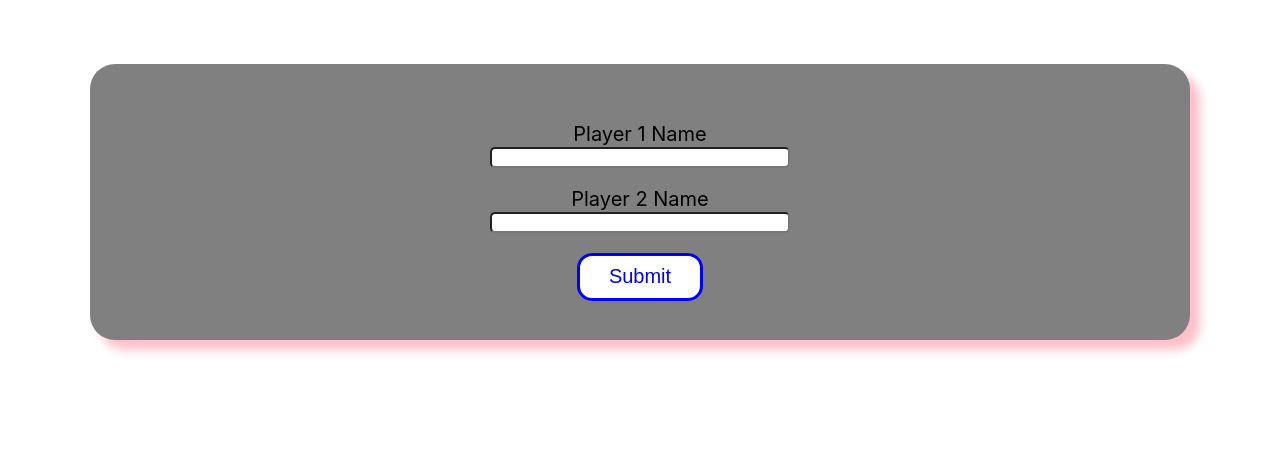
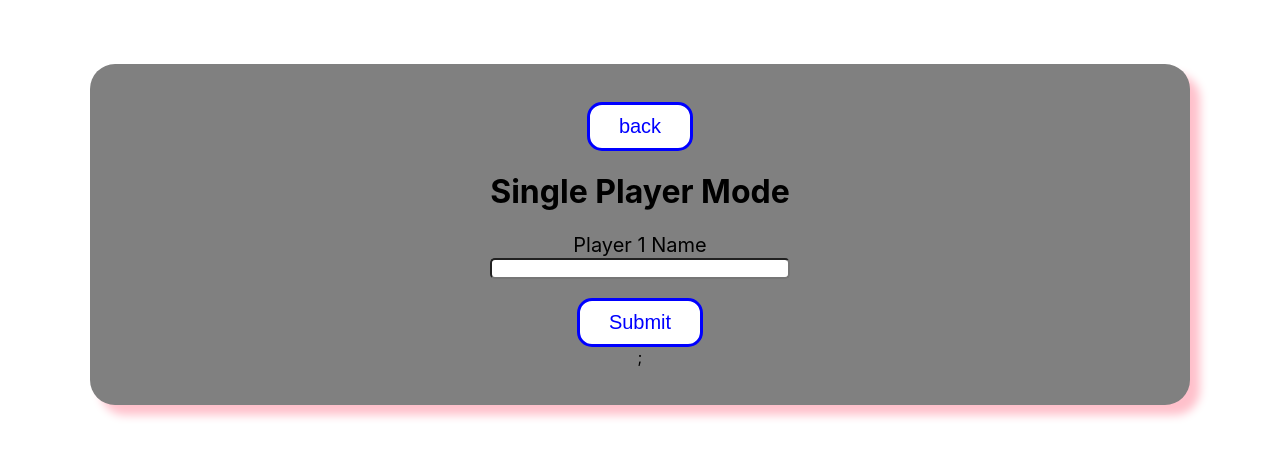
Before and after one commit to vietnguyen-dev/tic-tac-toe, a React (Create React App) app: page / in a window 1280 px wide. Both pictures are taken after a click on the button "Single Player". Shown: the top 458 px of the page. Built offline with nearby package versions, Linux system fonts and the light colour scheme.

Commit message:
Single and Two Player Menus

```diff
--- a/src/components/Menus/MenuStart.js
+++ b/src/components/Menus/MenuStart.js
@@ -1,4 +1,5 @@
 import {useState} from 'react';
+import OpenScreen from './OpenScreen';
 import PlayerNamesForm from './PlayerNamesForm';
 import styled from 'styled-components';
 
@@ -10,63 +11,35 @@ const MenuStartDiv = styled.div`
   box-shadow: 10px 10px 10px pink;
 `;
 
-const StartButton = styled.button`
-  margin-bottom: 5%;
-  padding: 1% 3%;
-  border-radius: 15px;
-  border: 3px solid blue;
-  color: blue;
-  font-size: 25px;
-  background-color: white;
-
-  &:hover {
-    border: 3px solid white;
-    color: white;
-    background-color: green;
-  }
-`;
-
 const MenuStart = props =>{
   const [menuState, setMenuState] = useState(true);
   const [gameMode, setGameMode] = useState("");
-
-    const OpenScreen = () =>{
-      return (
-        <div>
-          <h1> React Tac Toe</h1>
-          <StartButton
-            onClick={() => {
-              setMenuState(false);
-              setGameMode('single');
-            }}
-          >
-            Single Player
-          </StartButton> <br/>
-          <StartButton
-            onClick={() => {
-              setMenuState(false);
-              setGameMode("two-player");
-            }}
-          >
-            Two Player
-          </StartButton>
-        </div>
-      );
-    }
 
     const getPlayerNames = (playerData, gameStateData) =>{
         props.getPlayerNames(playerData);
         props.gameStateChange(gameStateData);
     }
 
+    const settingGameMode = mode =>{
+      setGameMode(mode)
+    }
+
+    const settingMenuState = state =>{
+      setMenuState(state);
+    }
+
     return (
       <MenuStartDiv>
-        {menuState ?
-         <OpenScreen/>
-         :
-          <PlayerNamesForm gameStyle={gameMode} submitPlayerData={getPlayerNames} />
-        }
-       </MenuStartDiv>
+        {menuState ? (
+          <OpenScreen setGame={settingGameMode} setMenu={settingMenuState} />
+        ) : (
+          <PlayerNamesForm
+            setMenu={settingMenuState}
+            gameStyle={gameMode}
+            submitPlayerData={getPlayerNames}
+          />
+        )}
+      </MenuStartDiv>
     );
 }
 
--- /dev/null
+++ b/src/components/Menus/OpenScreen.js
@@ -0,0 +1,44 @@
+import {Fragment} from 'react';
+import styled from "styled-components";
+
+const StartButton = styled.button`
+  margin-bottom: 5%;
+  padding: 1% 3%;
+  border-radius: 15px;
+  border: 3px solid blue;
+  color: blue;
+  font-size: 25px;
+  background-color: white;
+
+  &:hover {
+    border: 3px solid white;
+    color: white;
+    background-color: green;
+  }
+`;
+const OpenScreen = props =>{
+    return (
+      <>
+        <h1> React Tac Toe</h1>
+        <StartButton
+          onClick={() => {
+            props.setMenu(false);
+            props.setGame("Single");
+          }}
+        >
+          Single Player
+        </StartButton>{" "}
+        <br />
+        <StartButton
+          onClick={() => {
+            props.setMenu(false);
+            props.setGame("Two Player");
+          }}
+        >
+          Two Player
+        </StartButton>
+      </>
+    );
+}
+
+export default OpenScreen;
--- a/src/components/Menus/PlayerNamesForm.js
+++ b/src/components/Menus/PlayerNamesForm.js
@@ -1,24 +1,10 @@
-import {useState, useRef, Fragment} from 'react';
+import {useState, useRef} from 'react';
 import NameFormError from "./NameFormError";
 import styled from 'styled-components';
+import TwoPlayerForm from './TwoPlayerForm';
+import SinglePlayerForm from './SinglePlayerForm';
 
-const InputDiv = styled.div`
-  margin-top: 2%;
-  margin-bottom: 2%;
-`
-const PlayerLabel = styled.label`
-  font-size: 20px;
-`
-const NameInput = styled.input`
-  width: 30%;
-  border-radius: 5px;
-
-  &:active{
-    border: 2px solid blue;
-  }
-`;
-
-const SubmitButton = styled.button`
+const BackButton = styled.button`
   padding: 1% 3%;
   border-radius: 15px;
   border: 3px solid blue;
@@ -42,10 +28,10 @@ const PlayerNamesForm = props =>{
     const [errorModal, setErrorModal] = useState(false);
 
     const resetPlayerNames = ()=>{
-      // setp1Name("");
-      // setp2Name("");
       p1Name.current.value = "";
+      if (props.gameStyle === "Two Player"){
          p2Name.current.value = "";
+      }
     }
 
     // const changep1Name = event =>{
@@ -58,6 +44,20 @@ const PlayerNamesForm = props =>{
 
     const submitPlayerNames = event =>{
         event.preventDefault();
+        switch (props.gameStyle) {
+          case "Single":
+             if (p1Name.current.value !== "") {
+              setErrorModal(true);
+              resetPlayerNames();
+            } else {
+              const data = {
+                player1Name: p1Name.current.value,
+              };
+              props.submitPlayerData(data, false);
+              resetPlayerNames();
+            }
+            break;
+          case "Two Player":
             if (p1Name.current.value === p2Name.current.value) {
               setErrorModal(true);
               resetPlayerNames();
@@ -69,31 +69,61 @@ const PlayerNamesForm = props =>{
               props.submitPlayerData(data, false);
               resetPlayerNames();
             }
+            break;
+          default:
+            console.error(props.gameStyle);
+            break;
+        }
+
     }
 
     const changeErrorModal = boolParam =>{
       setErrorModal(boolParam);
     }
 
+    const backClick = () =>{
+       switch (props.gameStyle) {
+         case "Single":
+             p1Name.current.value = "";
+             props.setMenu(true);
+           break;
+         case "Two Player":
+             p1Name.current.value = "";
+             p2Name.current.value = "";
+             props.setMenu(true);
+           break;
+         default:
+           console.error(props.gameStyle);
+           break;
+       }
+    }
+
+    const ProperForm = () =>{
+      if (props.gameStyle === "Single"){
+        return (
+          <SinglePlayerForm
+            gameType={props.gameStyle}
+            player1={p1Name}
+            submitNames={submitPlayerNames}
+          />
+        );
+      } else if (props.gameStyle === "Two Player") {
+        return (
+              <TwoPlayerForm
+                gameType={props.gameStyle}
+                player1={p1Name}
+                player2={p2Name}
+                submitNames={submitPlayerNames}
+              />
+            );
+      }
+    }
+
     return (
       <>
-        <form onSubmit={submitPlayerNames}>
-          <InputDiv>
-            <PlayerLabel>Player 1 Name</PlayerLabel>
-            <br />
-            <NameInput
-              ref={p1Name}
-              type="text"
-            />
-          </InputDiv>
-          <InputDiv>
-            <PlayerLabel>Player 2 Name</PlayerLabel>
-            <br />
-             <NameInput ref={p2Name} type="text" />
-          </InputDiv>
-          <SubmitButton type="submit">Submit</SubmitButton>
-        </form>
-        {errorModal && <NameFormError click={changeErrorModal}/>}
+        <BackButton onClick={backClick}>{"back"}</BackButton>
+        <ProperForm />
+        ;{errorModal && <NameFormError click={changeErrorModal} />}
       </>
     );
 }
--- /dev/null
+++ b/src/components/Menus/SinglePlayerForm.js
@@ -0,0 +1,48 @@
+import styled from "styled-components";
+
+const InputDiv = styled.div`
+  margin-top: 2%;
+  margin-bottom: 2%;
+`;
+const PlayerLabel = styled.label`
+  font-size: 20px;
+`;
+const NameInput = styled.input`
+  width: 30%;
+  border-radius: 5px;
+
+  &:active {
+    border: 2px solid blue;
+  }
+`;
+
+const SubmitButton = styled.button`
+  padding: 1% 3%;
+  border-radius: 15px;
+  border: 3px solid blue;
+  color: blue;
+  font-size: 20px;
+  background-color: white;
+
+  &:hover {
+    border: 3px solid white;
+    color: white;
+    background-color: green;
+  }
+`;
+
+const SinglePlayerForm = props =>{
+    return (
+      <form onSubmit={props.submitNames}>
+        <h1>{props.gameType} Player Mode</h1>
+        <InputDiv>
+          <PlayerLabel>Player 1 Name</PlayerLabel>
+          <br />
+          <NameInput ref={props.player1} type="text" />
+        </InputDiv>
+        <SubmitButton type="submit">Submit</SubmitButton>
+      </form>
+    );
+}
+
+export default SinglePlayerForm;
--- /dev/null
+++ b/src/components/Menus/TwoPlayerForm.js
@@ -0,0 +1,53 @@
+import styled from "styled-components";
+
+const InputDiv = styled.div`
+  margin-top: 2%;
+  margin-bottom: 2%;
+`;
+const PlayerLabel = styled.label`
+  font-size: 20px;
+`;
+const NameInput = styled.input`
+  width: 30%;
+  border-radius: 5px;
+
+  &:active {
+    border: 2px solid blue;
+  }
+`;
+
+const SubmitButton = styled.button`
+  padding: 1% 3%;
+  border-radius: 15px;
+  border: 3px solid blue;
+  color: blue;
+  font-size: 20px;
+  background-color: white;
+
+  &:hover {
+    border: 3px solid white;
+    color: white;
+    background-color: green;
+  }
+`;
+
+const TwoPlayerForm = props =>{
+    return (
+      <form onSubmit={props.submitNames}>
+        <h1>{props.gameType} Player Mode</h1>
+        <InputDiv>
+          <PlayerLabel>Player 1 Name</PlayerLabel>
+          <br />
+          <NameInput ref={props.player1} type="text" />
+        </InputDiv>
+        <InputDiv>
+          <PlayerLabel>Player 2 Name</PlayerLabel>
+          <br />
+          <NameInput ref={props.player2} type="text" />
+        </InputDiv>
+        <SubmitButton type="submit">Submit</SubmitButton>
+      </form>
+    );
+}
+
+export default TwoPlayerForm;
```
Lines whose indentation alone changed are shown as unchanged.
